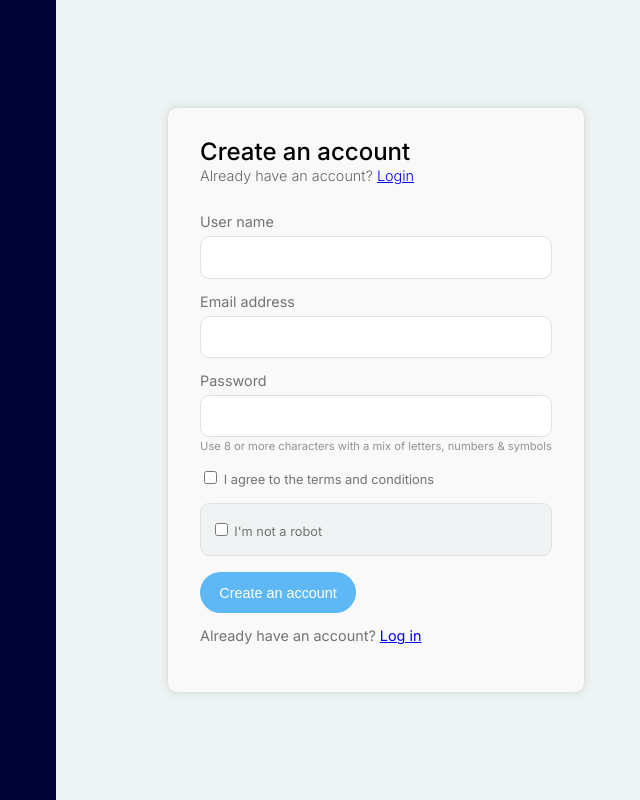
After one commit to kasunmendis7/fixme-technologies, a PHP site: page /customer-sign-up in a window 1280 px wide. The commit adds this page. Shown: the whole page, without its empty margins (584-1224 px from the left). Run offline with PHP 8.4, Linux system fonts and the light colour scheme.

Commit message:
added customer sign up

```diff
--- /dev/null
+++ b/controllers/CustomerController.php
@@ -0,0 +1,14 @@
+<?php
+
+namespace app\controllers;
+
+use app\core\Controller;
+
+class CustomerController extends Controller
+{
+    public function customerSignUp()
+    {
+        $this->setLayout('auth');
+        return $this->render('customer-sign-up');
+    }
+}
--- /dev/null
+++ b/public/css/customer/customer-sign-up.css
@@ -0,0 +1,142 @@
+.container {
+    display: grid;
+    grid-template-columns: 1fr 1fr;
+    grid-gap: 0;
+    min-height: 100vh;
+    overflow: hidden;
+    max-width: 100vw;
+}
+.container .box-1 {
+    background-color: #010336;
+}
+.container .box-2 {
+    display: flex;
+    flex-direction: column;
+    justify-content: center;
+    align-items: center;
+    background: #eef3f4;
+}
+.container .box-2 .wrapper {
+    background: #f9f9f9;
+    border: 1px solid #e0e0e0;
+    border-radius: .6rem;
+    box-shadow: 0 0 10px rgba(0, 0, 0, 0.1);
+}
+.container .box-2 .wrapper .title-1 {
+    margin-bottom: 2rem;
+}
+.container .box-2  .wrapper .title-1 h2 {
+    font-size: 1.5rem;
+    font-weight: 500;
+    margin-bottom: 0.3rem;
+}
+.container .box-2 .wrapper .title-1 h5 {
+    font-size: 0.9rem;
+    font-weight: 300;
+    color: #666;
+}
+.container .box-2 .wrapper {
+    padding: 2rem;
+}
+.container .box-2 .wrapper .cust-signup-form {
+    display: flex;
+    flex-direction: column;
+}
+.container .box-2 .wrapper .cust-signup-form > * {
+    margin-bottom: 1rem;
+}
+
+.container .box-2 .wrapper .cust-signup-form {
+    font-size: 0.9rem;
+    font-weight: 400;
+    color: #747373;
+}
+
+.container .box-2 .wrapper .cust-signup-form .input-element {
+    display: flex;
+    flex-direction: column;
+    margin-bottom: 1rem;
+}
+.container .box-2 .wrapper .cust-signup-form .input-element label {
+    margin-bottom: .4rem;
+}
+.container .box-2 .wrapper .cust-signup-form .input-element input {
+    padding: 0.8rem 0.6rem;
+    border-radius: .6rem;
+    border: 1px solid #e0e0e0;
+    color: #747373;
+}
+.container .box-2 .wrapper .cust-signup-form .input-element input:focus {
+    border-color: #5db8f5ed;
+    outline: none;
+}
+.container .box-2 .wrapper .cust-signup-form .input-element:focus-within label {
+    color: #5db8f5f0;
+}
+.container .box-2 .wrapper .cust-signup-form .input-element:nth-child(3) h6 {
+    margin-top: 0.2rem;
+    font-size: 0.7rem;
+    color: #949393;
+}
+.container .box-2 .wrapper .cust-signup-form .terms-cond {
+    font-size: 0.8rem;
+}
+.container .box-2 .wrapper .cust-signup-form .not-robot {
+    border: 1px solid #e0e0e0;
+    padding: 1rem 0.6rem;
+    border-radius: 0.6rem;
+    font-size: 0.8rem;
+    background-color: #eff3f4;
+}
+.container .box-2 .wrapper .cust-signup-form input[type="checkbox"] {
+    accent-color: #5db8f5;
+}
+.container .box-2 .wrapper .cust-signup-form .btn {
+    padding: 0.8rem 1.2rem;
+    border-radius: 2rem;
+    background: #5db8f5;
+    color: #fff;
+    font-size: 0.9rem;
+    font-weight: 500;
+    cursor: pointer;
+    border: none;
+    transition: background 0.3s;
+}
+
+@media screen and (max-width: 768px) {
+    .container {
+        grid-template-columns: 1fr;
+    }
+    .container .box-2 {
+        padding: 2rem;
+    }
+    .container .box-2 .wrapper {
+        padding: 1.5rem;
+    }
+    .container .box-2 .wrapper .title-1 h2 {
+        font-size: 1.3rem;
+    }
+    .container .box-2 .wrapper .title-1 h5 {
+        font-size: 0.8rem;
+    }
+    .container .box-2 .wrapper .cust-signup-form {
+        font-size: 0.8rem;
+    }
+    .container .box-2 .wrapper .cust-signup-form .input-element input {
+        padding: 0.7rem 0.5rem;
+    }
+    .container .box-2 .wrapper .cust-signup-form .input-element:nth-child(3) h6 {
+        font-size: 0.6rem;
+    }
+    .container .box-2 .wrapper .cust-signup-form .terms-cond {
+        font-size: 0.7rem;
+    }
+    .container .box-2 .wrapper .cust-signup-form .not-robot {
+        padding: 0.8rem 0.5rem;
+        font-size: 0.7rem;
+    }
+    .container .box-2 .wrapper .cust-signup-form .btn {
+        padding: 0.7rem 1.1rem;
+        font-size: 0.8rem;
+    }
+}
--- a/public/css/customer/customer.css
+++ /dev/null
@@ -1,3 +0,0 @@
-h1 {
-    color: red;
-}
--- a/public/index.php
+++ b/public/index.php
@@ -4,11 +4,12 @@ require_once __DIR__ . '/../vendor/autoload.php';
 
 use app\core\Application;
 use app\controllers\SiteController;
+use app\controllers\CustomerController;
 
 $app = new Application(dirname(__DIR__));
 
 $app->router->get('/', [SiteController::class, 'home']);
-
+$app->router->get('/customer-sign-up', [CustomerController::class, 'customerSignUp']);
 $app->run();
 
 
--- /dev/null
+++ b/views/customer-sign-up.php
@@ -0,0 +1,57 @@
+<!DOCTYPE html>
+<html lang="en">
+
+<head>
+    <meta charset="UTF-8">
+    <meta name="viewport" content="width=device-width, initial-scale=1.0">
+    <title>Customer Sign Up</title>
+    <link rel="stylesheet" href="/css/customer/customer-sign-up.css">
+    <link rel="stylesheet" href="/css/base/_reset.css">
+    <link rel="stylesheet" href="/css/base/_global.css">
+</head>
+
+<body>
+    <div class="container">
+        <div class="box-1">
+        </div>
+        <div class="box-2">
+            <div class="wrapper">
+                <div class="title-1">
+                    <h2>Create an account</h2>
+                    <h5>Already have an account? <a href="#">Login</a></h5>
+                </div>
+                <form action="customer-signup.php" method="post" class="cust-signup-form">
+                    <div class="input-element">
+                        <label for="user-name">User name</label>
+                        <input type="text" name="user-name" id="user-name" required>
+                    </div>
+                    <div class="input-element">
+                        <label for="email">Email address</label>
+                        <input type="email" name="email" id="email" required>
+                    </div>
+                    <div class="input-element">
+                        <label for="password">Password</label>
+                        <input type="password" name="password" id="password" required>
+                        <h6>Use 8 or more characters with a mix of letters, numbers & symbols</h6>
+                    </div>
+                    <div class="terms-cond">
+                        <input type="checkbox" name="terms-cond" id="terms-cond" required>
+                        <label for="terms-cond">I agree to the terms and conditions</label>
+                    </div>
+                    <div class="not-robot">
+                        <input type="checkbox" name="not-robot" id="not-robot" required>
+                        <label for="not-robot">I'm not a robot</label>
+                    </div>
+                    <div>
+                        <button type="submit" class="btn">Create an account</button>
+                    </div>
+                    <div class="log-in">
+                        <h6>Already have an account? <a href="#">Log in</a></h6>
+                    </div>
+                </form>
+            </div>
+        </div>
+    </div>
+</body>
+
+</html>
--- /dev/null
+++ b/views/layouts/auth.php
@@ -0,0 +1 @@
+{{content}}
```
